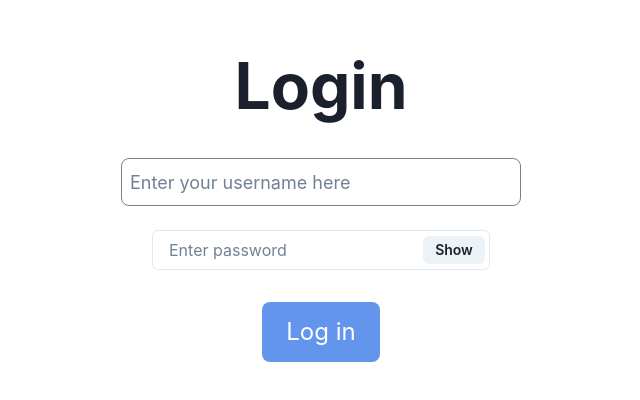
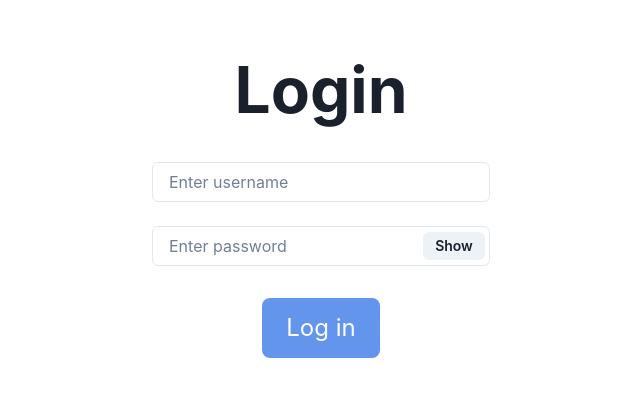
Before and after one commit to steffensmartinsen/dashboard, a React (Create React App) app in the folder frontend/: page /login in a window 1280 px wide. Shown: the part 196-596 px from the top of the page, without its empty margins (319-959 px from the left). Built offline with nearby package versions, Linux system fonts and the light colour scheme.

Commit message:
refactored username input field for login page

```diff
--- a/frontend/src/components/login.js
+++ b/frontend/src/components/login.js
@@ -1,6 +1,9 @@
 import React, { useState } from 'react'
 import { useNavigate } from 'react-router-dom'
 import PasswordInput from "./passwordInput";
+import usernameInput from "./usernameInput";
+import UsernameInput from "./usernameInput";
+
 
 const Login = (props) => {
     const [username, setUsername] = useState('')
@@ -63,12 +66,13 @@ const Login = (props) => {
             </div>
             <br />
             <div className={'inputContainer'}>
-                <input
-                    value={username}
-                    placeholder="Enter your username here"
-                    onChange={(ev) => setUsername(ev.target.value)}
-                    className={'inputBox'}
-                />
+                <UsernameInput username={username} onChange={(ev) => setUsername(ev.target.value)} />
+                {/*<input*/}
+                {/*    value={username}*/}
+                {/*    placeholder="Enter your username here"*/}
+                {/*    onChange={(ev) => setUsername(ev.target.value)}*/}
+                {/*    className={'inputBox'}*/}
+                {/*/>*/}
                 <label className="errorLabel">{usernameError}</label>
             </div>
             <br />
--- a/frontend/src/components/usernameInput.js
+++ b/frontend/src/components/usernameInput.js
@@ -0,0 +1,19 @@
+import { Input, InputGroup,  } from '@chakra-ui/react'
+import React from 'react'
+
+function UsernameInput(props) {
+
+    return (
+        <InputGroup size='md'>
+            <Input
+                pr='4.5rem'
+                value={props.username}
+                type={"text"}
+                placeholder='Enter username'
+                onChange={props.onChange}
+            />
+        </InputGroup>
+    )
+}
+
+export default UsernameInput
```
Also changed, not shown: frontend/src/components/loginButton.js (added).
